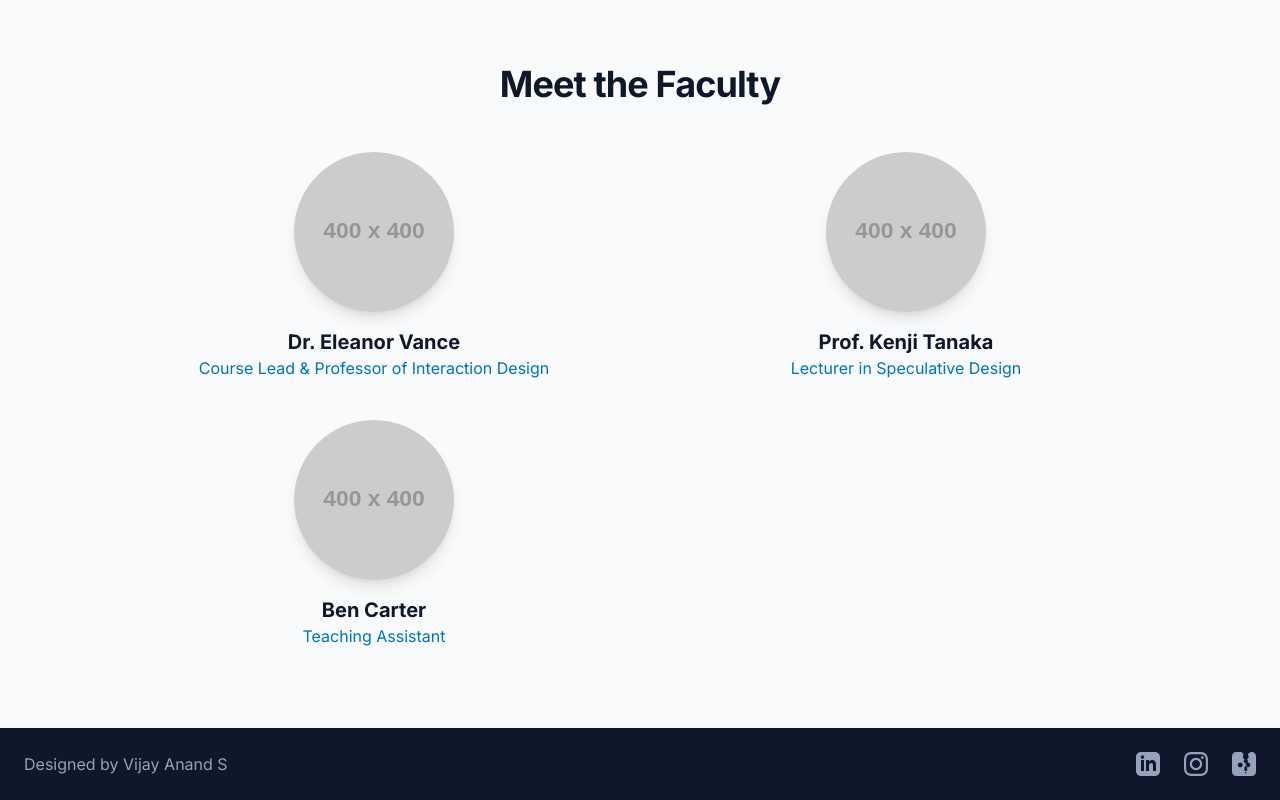
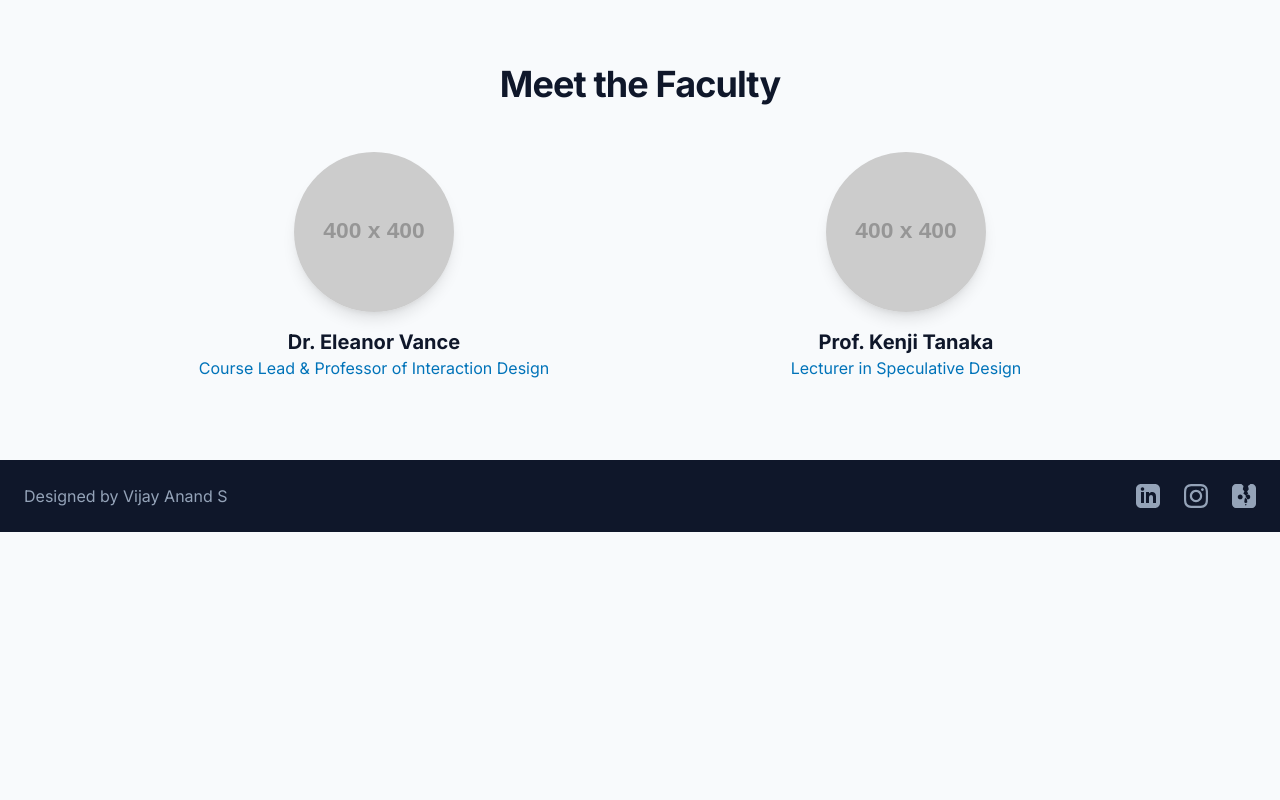
Before and after one commit to mersalmass/Design_for_smart_living_website, a plain HTML site: page index.html in a window 1280 px wide. Shown: the part 2785-3585 px from the top of the page. After the commit the page ends 3317 px from the top, so only its background shows below. Drawn offline with nearby package versions, Linux system fonts and the light colour scheme; placeholder pictures from the web are drawn by us.

Commit message:
Update index.html

```diff
--- a/index.html
+++ b/index.html
@@ -328,12 +328,6 @@
                         <h3 class="text-xl font-bold text-slate-900">Prof. Kenji Tanaka</h3>
                         <p class="text-brand">Lecturer in Speculative Design</p>
                     </div>
-                     <!-- Faculty Card 3 -->
-                    <div class="text-center scroll-animate" style="--scroll-delay: 200ms;">
-                        <img src="https://placehold.co/400x400/e2e8f0/334155?text=TA" alt="Faculty Member" class="w-40 h-40 rounded-full mx-auto mb-4 shadow-lg">
-                        <h3 class="text-xl font-bold text-slate-900">Ben Carter</h3>
-                        <p class="text-brand">Teaching Assistant</p>
-                    </div>
                 </div>
             </div>
         </section>
```
